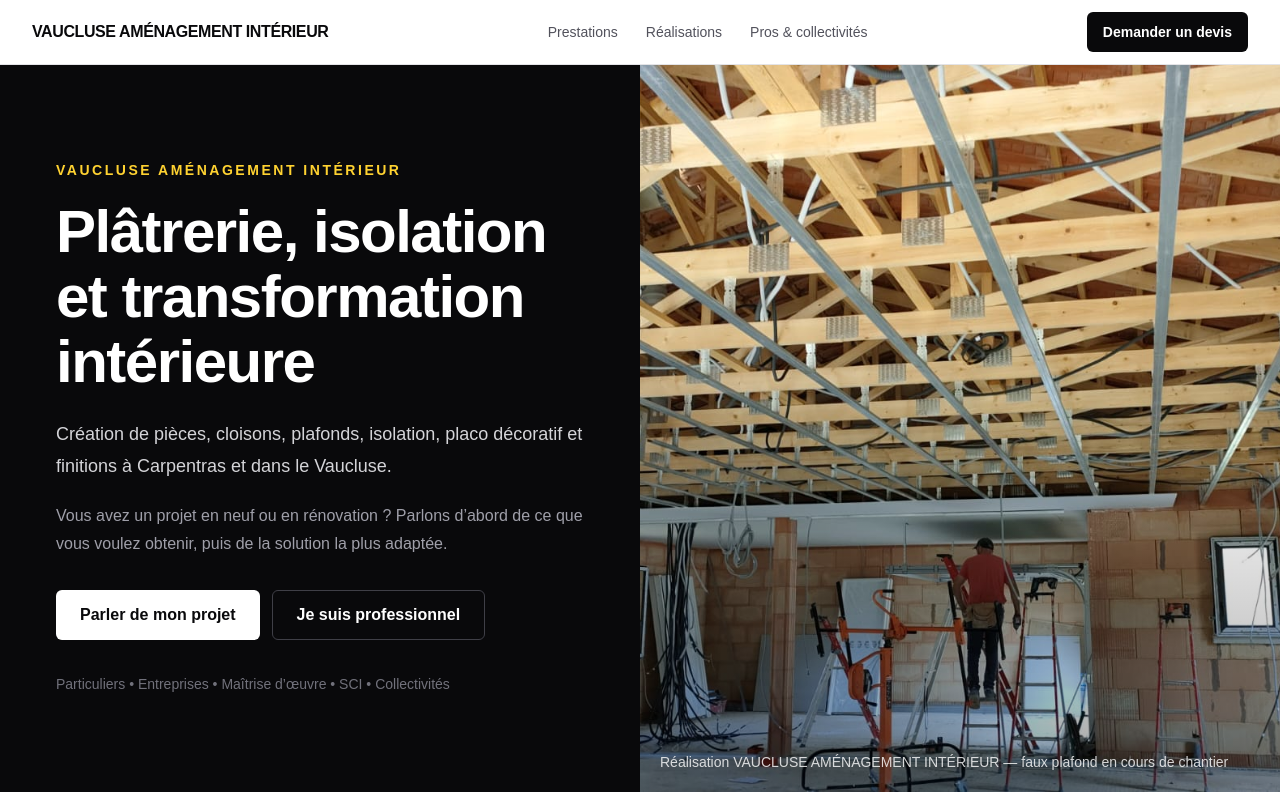
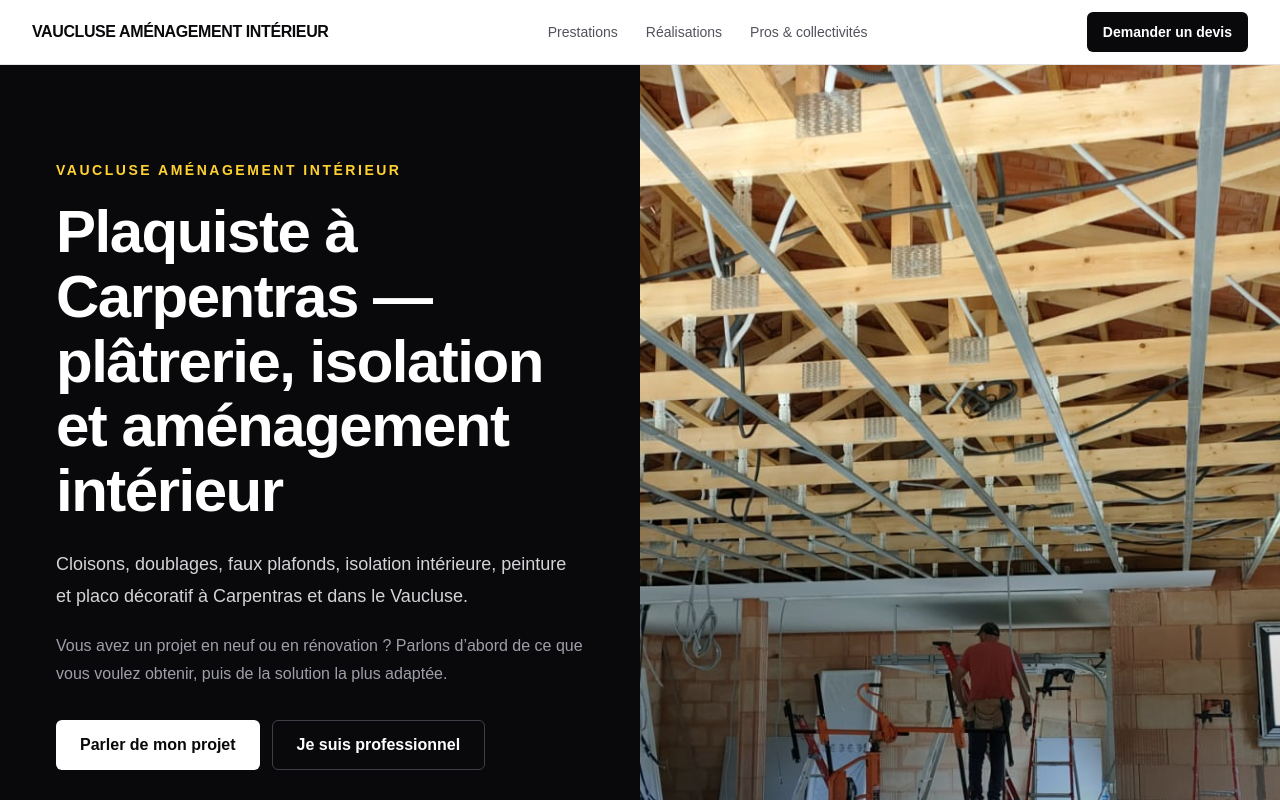
Before and after one commit to grouma84/vaucluse-amenagement-interieur, a Next.js app: page / in a window 1280 px wide. Shown: the top 800 px of the page. Built offline with nearby package versions, Linux system fonts and the light colour scheme.

Commit message:
Optimize homepage hero for local SEO

```diff
--- a/src/content/homepage.ts
+++ b/src/content/homepage.ts
@@ -1,9 +1,9 @@
 export const HOME_CONTENT = {
   hero: {
     eyebrow: "VAUCLUSE AM\u00c9NAGEMENT INT\u00c9RIEUR",
-    title: "Pl\u00e2trerie, isolation et transformation int\u00e9rieure",
+    title: "Plaquiste \u00e0 Carpentras \u2014 pl\u00e2trerie, isolation et am\u00e9nagement int\u00e9rieur",
     description:
-      "Cr\u00e9ation de pi\u00e8ces, cloisons, plafonds, isolation, placo d\u00e9coratif et finitions \u00e0 Carpentras et dans le Vaucluse.",
+      "Cloisons, doublages, faux plafonds, isolation int\u00e9rieure, peinture et placo d\u00e9coratif \u00e0 Carpentras et dans le Vaucluse.",
     supportingText:
       "Vous avez un projet en neuf ou en r\u00e9novation ? Parlons d\u2019abord de ce que vous voulez obtenir, puis de la solution la plus adapt\u00e9e.",
     primaryCta: {
```
